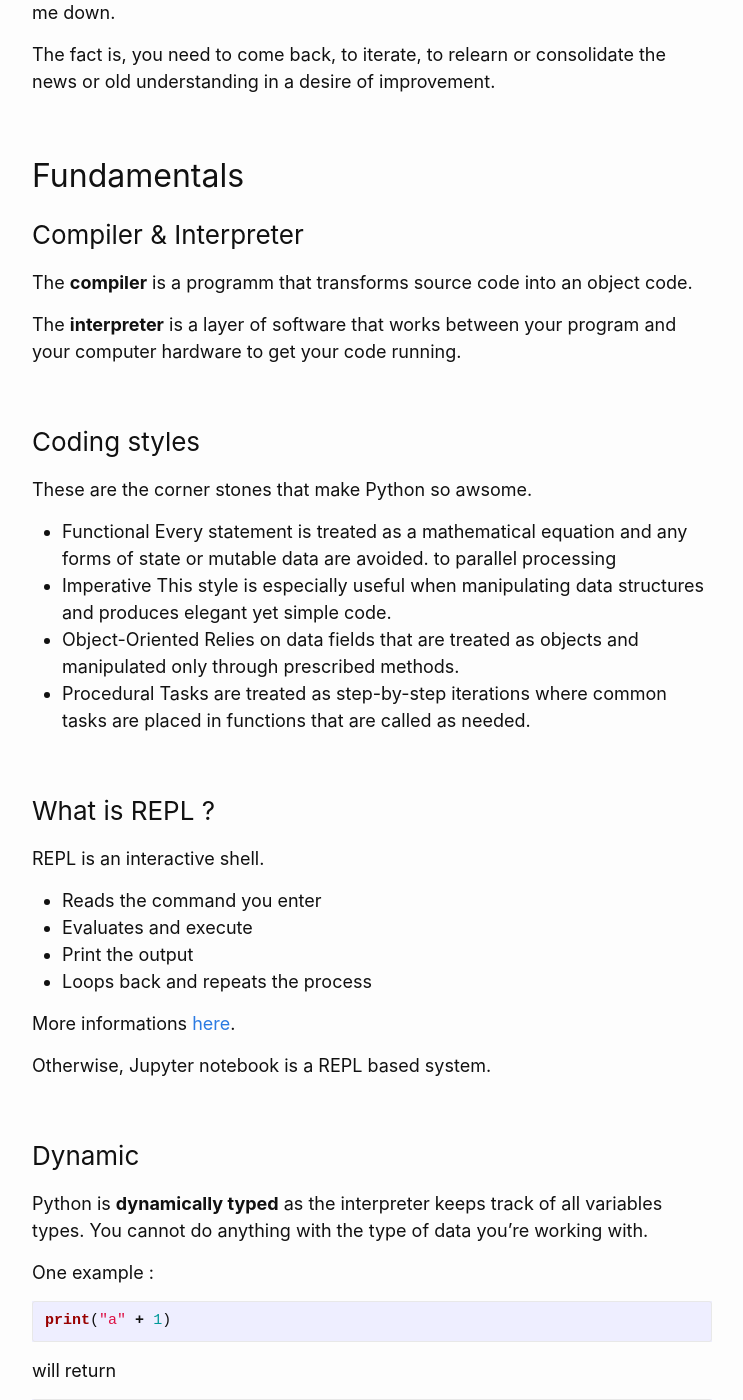
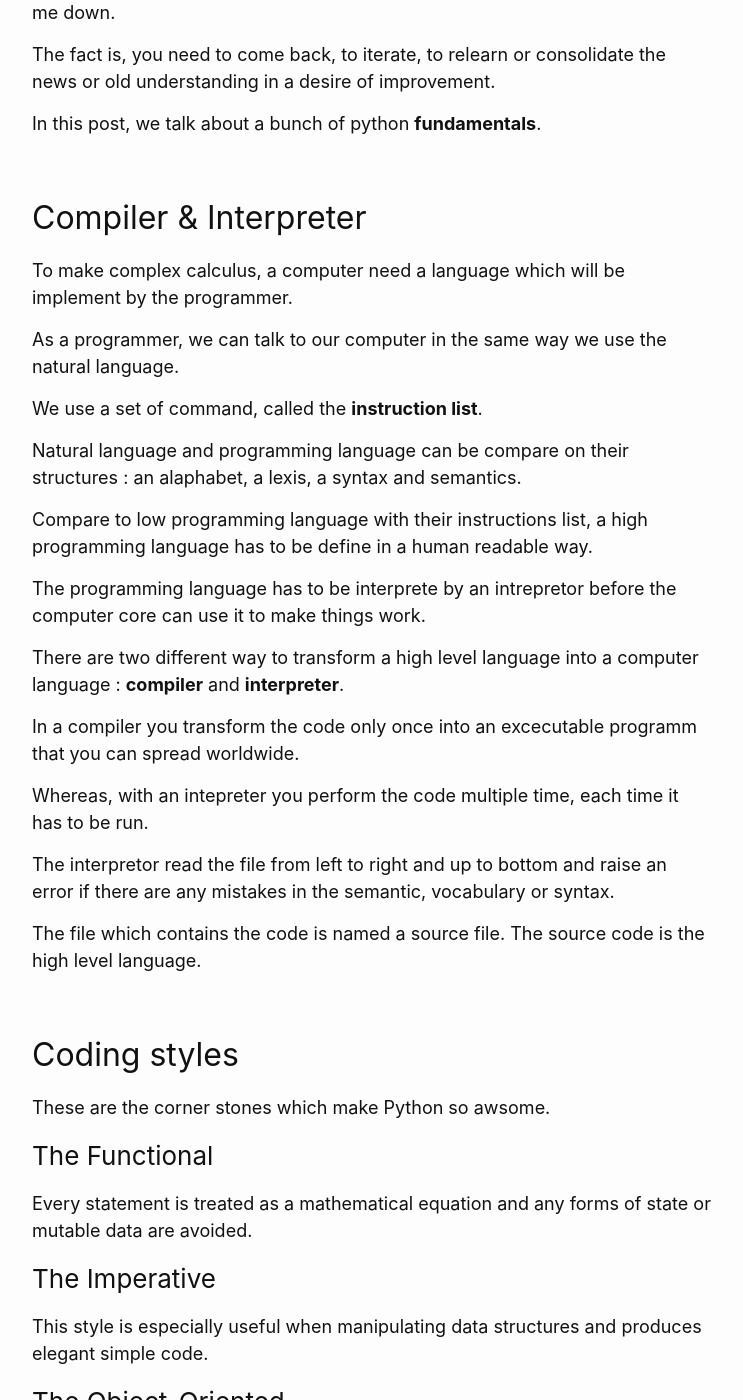
Before and after one commit to CMagnac/CMagnac-first-blog, a Jekyll site: the page built from _posts/2022-11-12-back-to-basics.md, in a window 1280 px wide and 1400 px high, scrolled down 914 px. Shown: the whole window, without its empty margins (268-1011 px from the left). Built offline with Jekyll 4.4.1, drawn with Linux system fonts in a browser that asks for light colours; some of the changed text lies outside the part shown.

Commit message:
Update file

```diff
--- a/_posts/2022-11-12-back-to-basics.md
+++ b/_posts/2022-11-12-back-to-basics.md
@@ -7,60 +7,81 @@ permalink: /:categories/:title
 caption: Image by jeekang on GitHub
 image: privateinvestocat.jpg
 ---
-
-
 Taking a one year break to learn on my own was a huge challenge.
 
 Obviously, I have missed some steps during the process which really slowed me down.
 
 The fact is, you need to come back, to iterate, to relearn or consolidate the news or old understanding in a desire of improvement.
 
-<br>
-
-## Fundamentals
-
-### Compiler & Interpreter
-
-
-The **compiler** is a programm that transforms source code into an object code.
-
-The **interpreter** is a layer of software that works between your program and your computer hardware to get your code running.
+In this post, we talk about a bunch of python **fundamentals**.
 
 <br>
 
-### Coding styles
+## Compiler & Interpreter
 
+To make complex calculus, a computer need a language which will be implement by the programmer.
 
-These are the corner stones that make Python so awsome.
+As a programmer, we can talk to our computer in the same way we use the natural language.
 
-+ Functional
- Every statement is treated as a mathematical equation and any forms of state or mutable data are avoided. to parallel processing
-+ Imperative
- This style is especially useful when manipulating data structures and produces elegant yet simple code.
-+ Object-Oriented
-Relies on data fields that are treated as objects and manipulated only through prescribed methods.
-+ Procedural
+We use a set of command, called the **instruction list**.
+
+Natural language and programming language can be compare on their structures : an alaphabet, a lexis, a syntax and semantics.
+
+Compare to low programming language with their instructions list, a high programming language has to be define in a human readable way.
+
+The programming language has to be interprete by an intrepretor before the computer core can use it to make things work.
+
+There are two different way to transform a high level language into a computer language : **compiler** and **interpreter**.
+
+In a compiler you transform the code only once into an excecutable programm that you can spread worldwide.
+
+Whereas, with an intepreter you perform the code multiple time, each time it has to be run.
+
+The interpretor read the file from left to right and up to bottom and raise an error if there are any mistakes in the semantic, vocabulary or syntax.
+
+The file which contains the code is named a source file.
+The source code is the high level language.
+
+<br>
+
+## Coding styles
+
+These are the corner stones which make Python so awsome.
+
+### The Functional
+
+Every statement is treated as a mathematical equation and any forms of state or mutable data are avoided.
+
+### The Imperative
+
+This style is especially useful when manipulating data structures and produces elegant simple code.
+
+### The Object-Oriented
+
+It relies on data fields that are treated as objects and manipulated only through prescribed methods.
+
+### The Procedural
+
 Tasks are treated as step-by-step iterations where common tasks are placed in functions that are called as needed.
 
 <br>
 
-### What is REPL ?
+## REPL
 
 REPL is an interactive shell.
 
 + Reads the command you enter
-+ Evaluates and execute
-+ Print the output
++ Evaluates and executes
++ Prints the output
 + Loops back and repeats the process
 
 More informations [here](https://realpython.com/interacting-with-python/).
 
-Otherwise, Jupyter notebook is a REPL based system.
+Jupyter notebook is a REPL based system.
 
 <br>
 
-### Dynamic
-
+## Dynamic
 
 Python is **dynamically typed** as the interpreter keeps track of all variables types.
 You cannot do anything with the type of data you're working with.
```
Also changed, not shown: other parts of _posts/2022-11-12-back-to-basics.md (+7 -8 lines).
